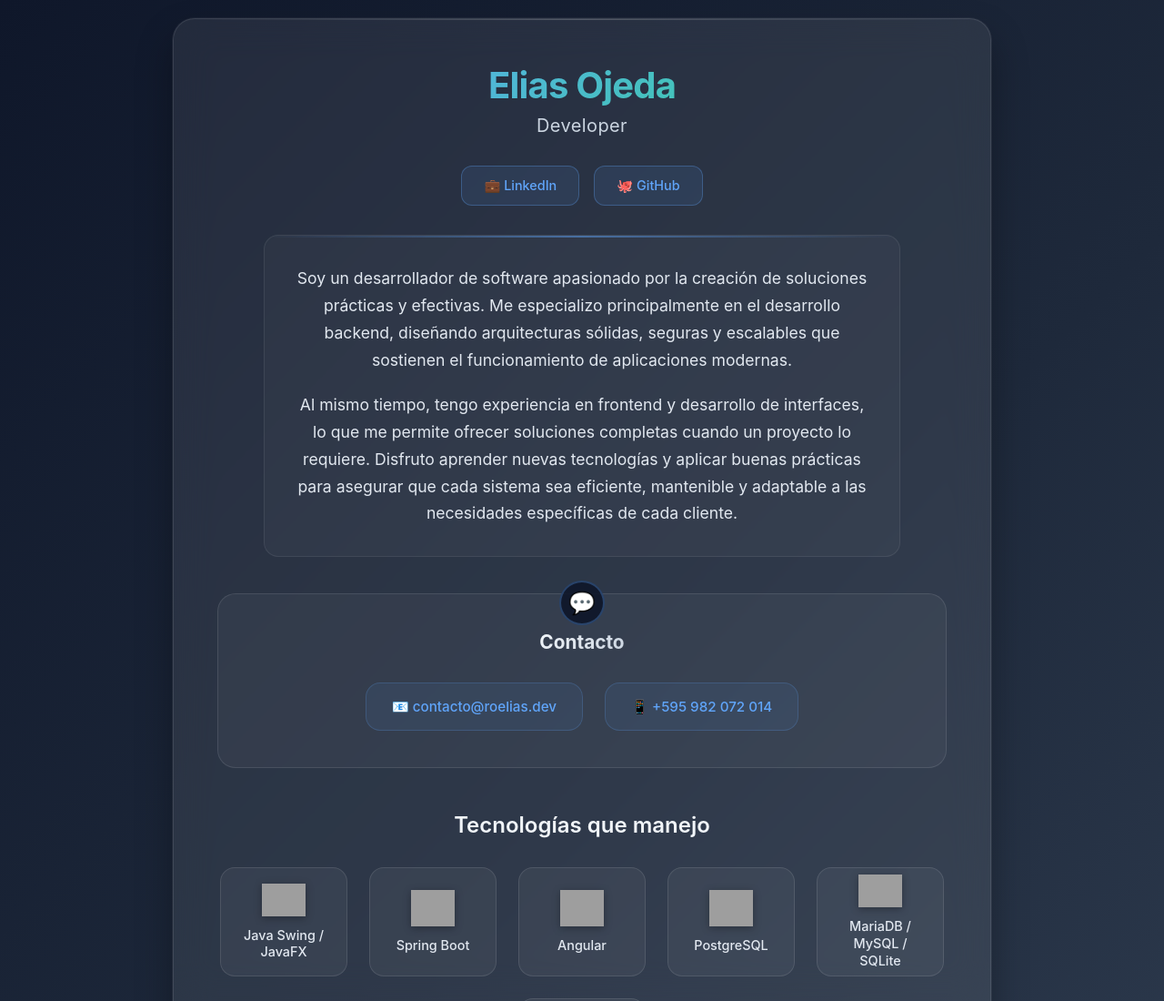
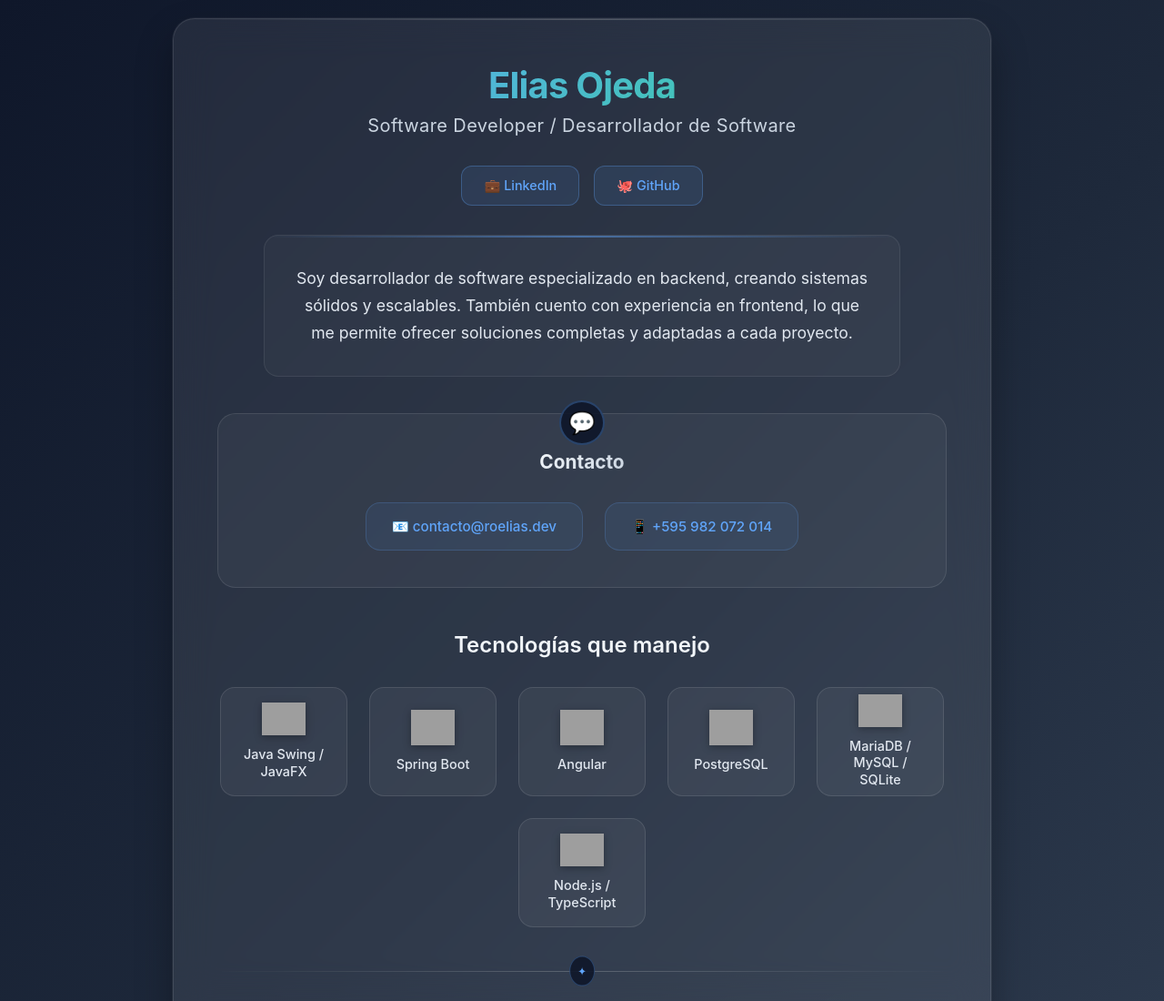
Before and after one commit to elialm7/elias-profile, a plain HTML site: page index.html in a window 1280 px wide. Shown: the top 1100 px of the page at 91% size. Drawn offline with Linux system fonts and the light colour scheme; grey boxes are pictures that could not be loaded.

Commit message:
add:  nueva descripcion

```diff
--- a/index.html
+++ b/index.html
@@ -3,7 +3,7 @@
 <head>
     <meta charset="UTF-8">
     <meta name="viewport" content="width=device-width, initial-scale=1.0">
-    <title>Elias Ojeda - Developer</title>
+    <title>Elias Ojeda - Software Developer</title>
     <style>
         /* Completely new glassmorphism design with improved animations and typography */
         * {
@@ -533,7 +533,7 @@
 <body>
     <div class="card">
         <h1>Elias Ojeda</h1>
-        <h2>Developer</h2>
+        <h2>Software Developer / Desarrollador de Software</h2>
 
         <div class="personal-links">
             <!-- Updated LinkedIn and GitHub URLs with correct links -->
@@ -547,15 +547,9 @@
 
         <div class="description">
             <p>
-                Soy un desarrollador de software apasionado por la creación de soluciones prácticas y efectivas.
-                Me especializo principalmente en el desarrollo backend, diseñando arquitecturas sólidas, seguras
-                y escalables que sostienen el funcionamiento de aplicaciones modernas.
-            </p>
-            <p>
-                Al mismo tiempo, tengo experiencia en frontend y desarrollo de interfaces, lo que me permite
-                ofrecer soluciones completas cuando un proyecto lo requiere. Disfruto aprender nuevas tecnologías
-                y aplicar buenas prácticas para asegurar que cada sistema sea eficiente, mantenible y adaptable
-                a las necesidades específicas de cada cliente.
+                Soy desarrollador de software especializado en backend, creando sistemas sólidos y escalables.
+                También cuento con experiencia en frontend, lo que me permite ofrecer soluciones completas
+                y adaptadas a cada proyecto.
             </p>
         </div>
 
```
